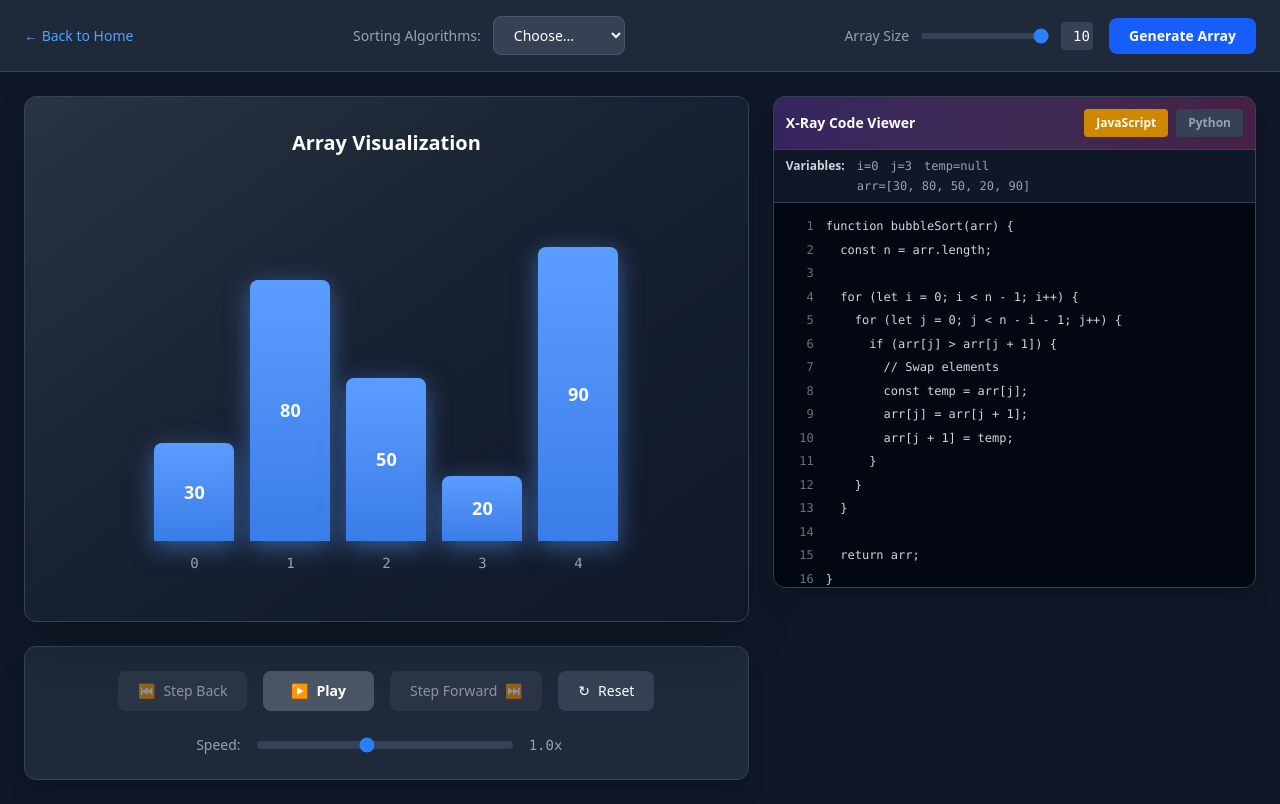
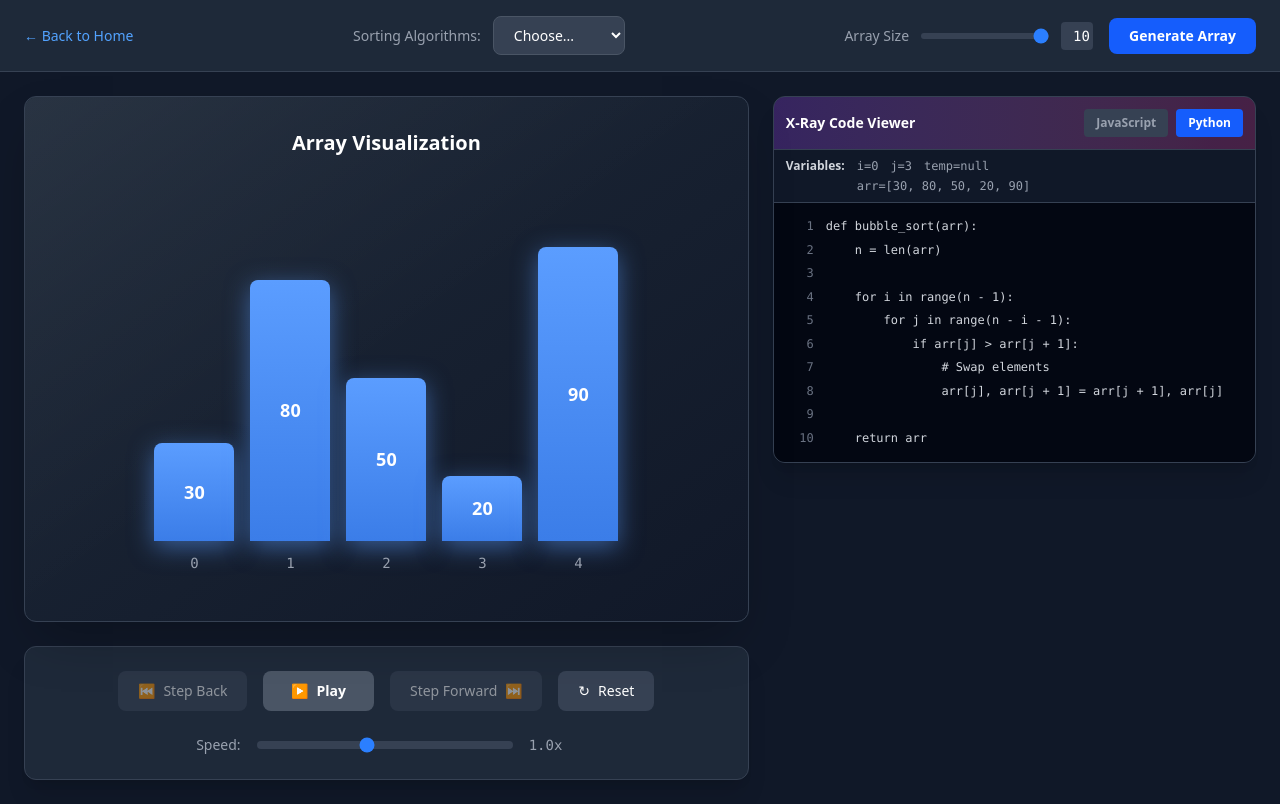
Before and after one commit to spaceCowboy2071/algorithm-visualizer, a React app: page /sorting in a window 1280 px wide. Built offline with nearby package versions, Linux system fonts and the light colour scheme; the HTML template or start-up script is replaced by a standard one.

Commit message:
style: Change default code language from JavaScript to Python

```diff
--- a/src/components/SearchVisualizer.tsx
+++ b/src/components/SearchVisualizer.tsx
@@ -53,7 +53,7 @@ function SearchVisualizer() {
   // UI State
   const [selectedAlgorithm, setSelectedAlgorithm] = useState<string | null>(null);
   const [currentAlgorithm, setCurrentAlgorithm] = useState<SearchComplexityInfo | null>(null);
-  const [currentLanguage, setCurrentLanguage] = useState<'javascript' | 'python'>('javascript');
+  const [currentLanguage, setCurrentLanguage] = useState<'javascript' | 'python'>('python');
   const [currentLine, setCurrentLine] = useState<number | null>(null);
   const [activeTab, setActiveTab] = useState<'complexity' | 'how' | 'when' | 'where' | 'why'>('complexity');
   const [arraySize, setArraySize] = useState(10);
--- a/src/components/SortingVisualizer.tsx
+++ b/src/components/SortingVisualizer.tsx
@@ -28,7 +28,7 @@ function SortingVisualizer() {
   const [comparing, setComparing] = useState<number[]>([]);
   const [showComplexity, setShowComplexity] = useState(false);
   const [currentAlgorithm, setCurrentAlgorithm] = useState<ComplexityInfo | null>(null);
-  const [currentLanguage, setCurrentLanguage] = useState<'javascript' | 'python'>('javascript');
+  const [currentLanguage, setCurrentLanguage] = useState<'javascript' | 'python'>('python');
   const [currentLine, setCurrentLine] = useState<number | null>(null);
   const [activeTab, setActiveTab] = useState<'complexity' | 'how' | 'when' | 'where' | 'why'>('complexity');
   const [selectedAlgorithm, setSelectedAlgorithm] = useState<string | null>(null);
--- a/src/pages/ProblemPage.tsx
+++ b/src/pages/ProblemPage.tsx
@@ -14,7 +14,7 @@ function ProblemPage() {
   const [timerStarted, setTimerStarted] = useState(false);
 
   // Code editor state
-  const [language, setLanguage] = useState<'javascript' | 'python'>('javascript');
+  const [language, setLanguage] = useState<'javascript' | 'python'>('python');
   const [code, setCode] = useState('');
 
   // Notes state
```
